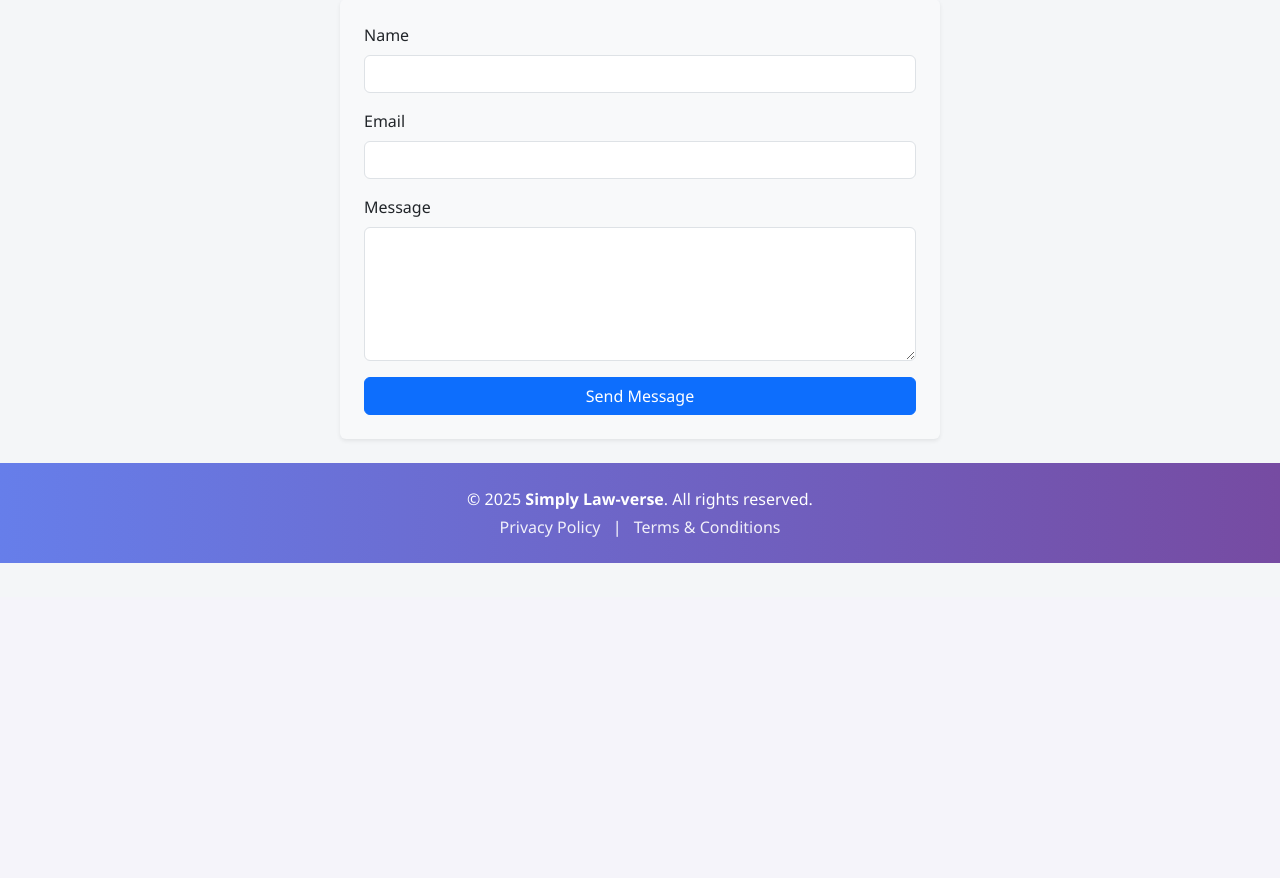
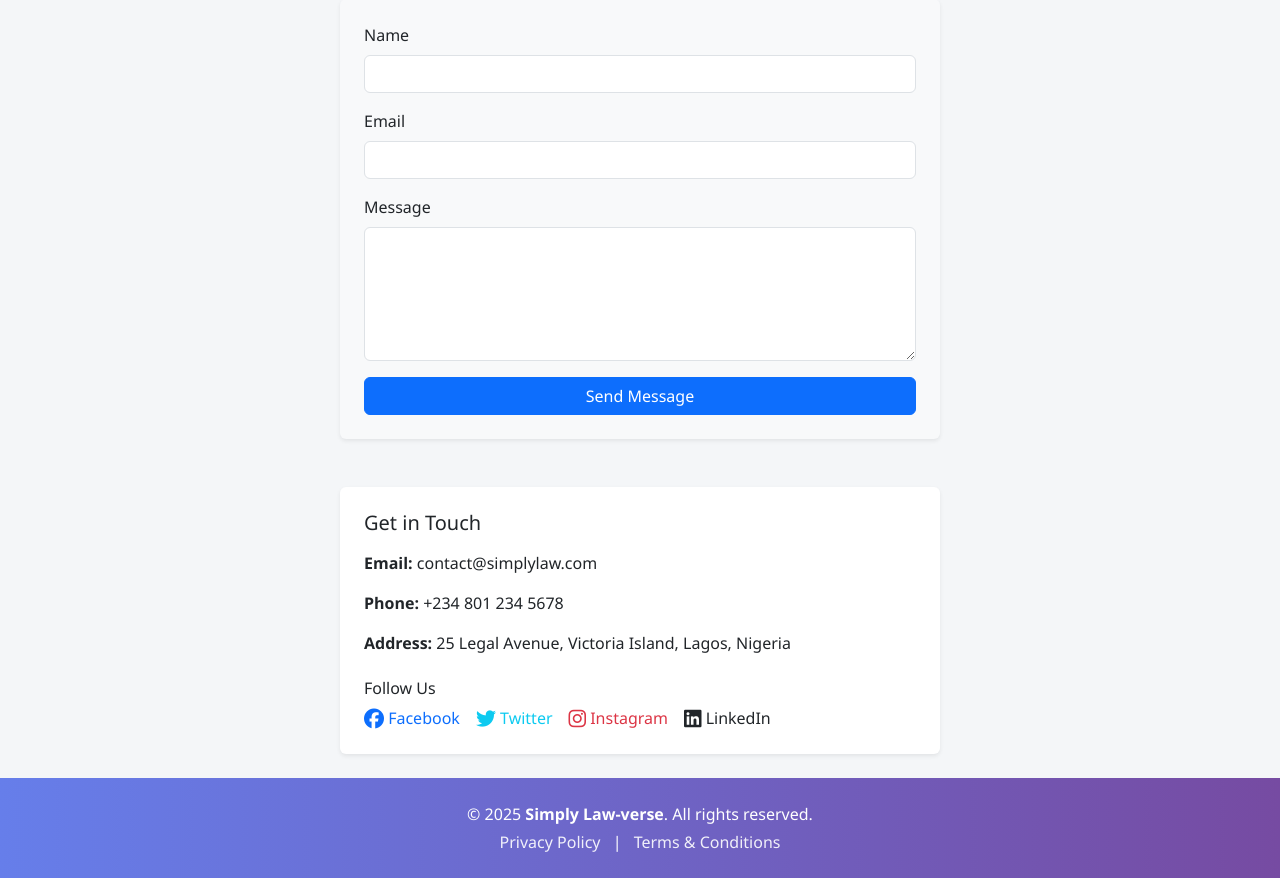
Before and after one commit to emmanuelayara/Simplylaw, a Flask app: page /contact in a window 1280 px wide. Shown: the part 203-1081 px from the top of the page. Before the commit the page ends 766 px from the top, so only its background shows below. Run offline with Flask 3, Linux system fonts and the light colour scheme; some libraries are stand-ins or nearby versions.

Commit message:
another commit

```diff
--- a/templates/contact.html
+++ b/templates/contact.html
@@ -21,6 +21,30 @@
                 <button type="submit" class="btn btn-primary">Send Message</button>
             </div>
         </form>
+
+        <!-- Contact Details & Social Media -->
+        <div class="mt-5 p-4 bg-white rounded shadow-sm">
+            <h5 class="mb-3">Get in Touch</h5>
+            <p><strong>Email:</strong> contact@simplylaw.com</p>
+            <p><strong>Phone:</strong> +234 801 234 5678</p>
+            <p><strong>Address:</strong> 25 Legal Avenue, Victoria Island, Lagos, Nigeria</p>
+
+            <h6 class="mt-4">Follow Us</h6>
+            <div class="d-flex gap-3">
+                <a href="https://facebook.com/simplylaw" target="_blank" class="text-decoration-none text-primary">
+                    <i class="fab fa-facebook fa-lg"></i> Facebook
+                </a>
+                <a href="https://twitter.com/simplylaw" target="_blank" class="text-decoration-none text-info">
+                    <i class="fab fa-twitter fa-lg"></i> Twitter
+                </a>
+                <a href="https://instagram.com/simplylaw" target="_blank" class="text-decoration-none text-danger">
+                    <i class="fab fa-instagram fa-lg"></i> Instagram
+                </a>
+                <a href="https://linkedin.com/company/simplylaw" target="_blank" class="text-decoration-none text-dark">
+                    <i class="fab fa-linkedin fa-lg"></i> LinkedIn
+                </a>
+            </div>
+        </div>
     </div>
 </div>
 {% endblock %}
--- a/templates/layout.html
+++ b/templates/layout.html
@@ -11,7 +11,9 @@
         rel="stylesheet">
         <link rel="stylesheet"
         href="https://cdnjs.cloudflare.com/ajax/libs/font-awesome/6.5.0/css/all.min.css">
-
+        <!-- Inside <head> in layout.html -->
+        <link rel="stylesheet"
+        href="https://cdnjs.cloudflare.com/ajax/libs/font-awesome/6.5.0/css/all.min.css" integrity="sha512-..." crossorigin="anonymous" referrerpolicy="no-referrer" />
     <!-- Custom Styling -->
     <style>
         body {
```
